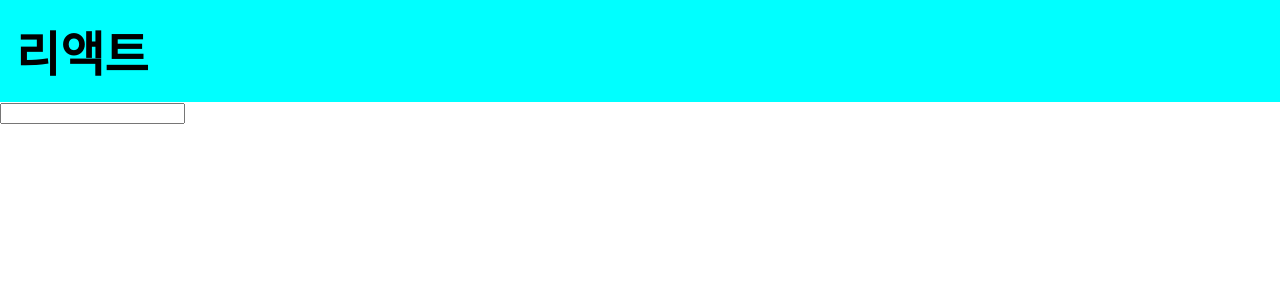
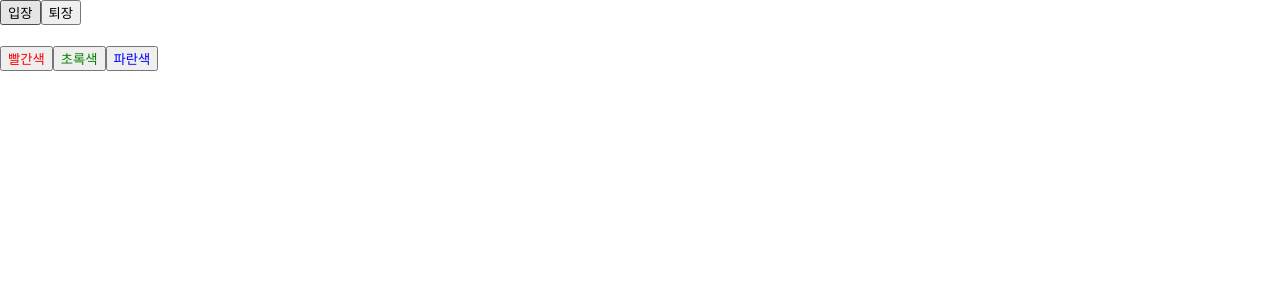
Before and after one commit to chyg-ai/TIL, a React (Create React App) app in the folder react_course_01/hello-react/: page / in a window 1280 px wide. Shown: the top 300 px of the page. Built offline with nearby package versions, Linux system fonts and the light colour scheme.

Commit message:
react comp/props/state

```diff
--- a/react_course_01/hello-react/src/App.js
+++ b/react_course_01/hello-react/src/App.js
@@ -1,20 +1,7 @@
 import React from 'react';
-import './App.css';
-
-function App() {
-  const name = '리액트';
-
-  return (
-    <>
-      {/* 주석은 이렇게 작성합니다. */}
-      <div
-        className="react" // 시작 태그를 여러 줄로 작성하게 된다면 여기에 주석을 작성할 수 있습니다.
-      >
-        {name || '리액트'}
-      </div>
-      <input></input>
-    </>
-  );
-}
+import Say from './Say';
+const App = () => {
+  return <Say />;
+};
 
 export default App;
--- /dev/null
+++ b/react_course_01/hello-react/src/Say.js
@@ -0,0 +1,28 @@
+import React, { useState } from 'react';
+
+const Say = () => {
+  const [message, setMessage] = useState('');
+  const onClickEnter = () => setMessage('안녕하세요!');
+  const onClickLeave = () => setMessage('안녕히 가세요!');
+
+  const [color, setColor] = useState('black');
+
+  return (
+    <div>
+      <button onClick={onClickEnter}>입장</button>
+      <button onClick={onClickLeave}>퇴장</button>
+      <h1 style={{ color }}>{message}</h1>
+      <button style={{ color: 'red' }} onClick={() => setColor('red')}>
+        빨간색
+      </button>
+      <button style={{ color: 'green' }} onClick={() => setColor('green')}>
+        초록색
+      </button>
+      <button style={{ color: 'blue' }} onClick={() => setColor('blue')}>
+        파란색
+      </button>
+    </div>
+  );
+};
+
+export default Say;
```
Also changed, not shown: react_course_01/hello-react/src/Counter.js (added, +49 -0 lines), react_course_01/hello-react/src/MyComponent.js (added, +37 -0 lines), 2 other files (tests, documents, lock files or other folders).
